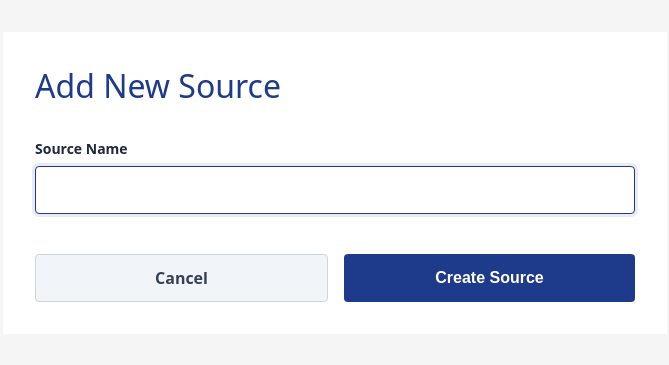
After one commit to nicolecomputer/puzzle-vault, a FastAPI app: template src/templates/new_source.html in a window 1280 px wide. The commit adds this page. Shown: the top 365 px of the page, without its empty margins (305-974 px from the left). Run offline with FastAPI, Linux system fonts and the light colour scheme; the template is opened without the code that fills it, so the values that code supplies are empty.

Commit message:
Add a new source screen

```diff
--- /dev/null
+++ b/src/templates/new_source.html
@@ -0,0 +1,112 @@
+<!DOCTYPE html>
+<html lang="en">
+
+<head>
+    <meta charset="UTF-8">
+    <meta name="viewport" content="width=device-width, initial-scale=1.0">
+    <title>Add New Source</title>
+    <link rel="stylesheet" href="/static/css/base.css">
+    <style>
+        .form-container {
+            max-width: 600px;
+            margin: 0 auto;
+        }
+
+        h1 {
+            margin-bottom: 2rem;
+        }
+
+        .source-form {
+            display: flex;
+            flex-direction: column;
+            gap: 1.5rem;
+        }
+
+        .form-group {
+            display: flex;
+            flex-direction: column;
+            gap: 0.5rem;
+        }
+
+        label {
+            font-weight: 600;
+            color: #1e293b;
+            font-size: 0.875rem;
+        }
+
+        input[type="text"] {
+            padding: 0.75rem;
+            border: 1px solid #cbd5e1;
+            border-radius: 0.25rem;
+            font-size: 1rem;
+            font-family: inherit;
+        }
+
+        input[type="text"]:focus {
+            outline: none;
+            border-color: #1e3a8a;
+            box-shadow: 0 0 0 3px rgba(30, 58, 138, 0.1);
+        }
+
+        .form-actions {
+            display: flex;
+            gap: 1rem;
+            margin-top: 1rem;
+        }
+
+        button[type="submit"] {
+            flex: 1;
+            padding: 0.75rem;
+            background-color: #1e3a8a;
+            color: white;
+            border: none;
+            border-radius: 0.25rem;
+            font-size: 1rem;
+            font-weight: 600;
+            cursor: pointer;
+            transition: background-color 0.2s;
+        }
+
+        button[type="submit"]:hover {
+            background-color: #1e40af;
+        }
+
+        .cancel-btn {
+            flex: 1;
+            padding: 0.75rem;
+            background-color: #f1f5f9;
+            color: #334155;
+            border: 1px solid #cbd5e1;
+            border-radius: 0.25rem;
+            font-size: 1rem;
+            font-weight: 600;
+            cursor: pointer;
+            transition: background-color 0.2s;
+            text-decoration: none;
+            text-align: center;
+            display: inline-block;
+        }
+
+        .cancel-btn:hover {
+            background-color: #e2e8f0;
+        }
+    </style>
+</head>
+
+<body>
+    <div class="container form-container">
+        <h1>Add New Source</h1>
+        <form class="source-form" method="post" action="/sources">
+            <div class="form-group">
+                <label for="name">Source Name</label>
+                <input type="text" id="name" name="name" required autofocus>
+            </div>
+            <div class="form-actions">
+                <a href="/user/{{ username }}/puzzles" class="cancel-btn">Cancel</a>
+                <button type="submit">Create Source</button>
+            </div>
+        </form>
+    </div>
+</body>
+
+</html>
--- a/src/templates/user_puzzles.html
+++ b/src/templates/user_puzzles.html
@@ -11,7 +11,10 @@
 
 <body>
     <div class="container">
-        <h1>My Puzzles</h1>
+        <div class="page-header">
+            <h1>My Puzzles</h1>
+            <a href="/sources/new" class="add-puzzle-btn">+</a>
+        </div>
 
         <div class="puzzles-grid">
             {% for puzzle in puzzles %}
```
Also changed, not shown: src/router.py (+30 -0 lines), src/templates/css/puzzles.css (+32 -0 lines), .github/instructions/Project instructions.instructions.md.
